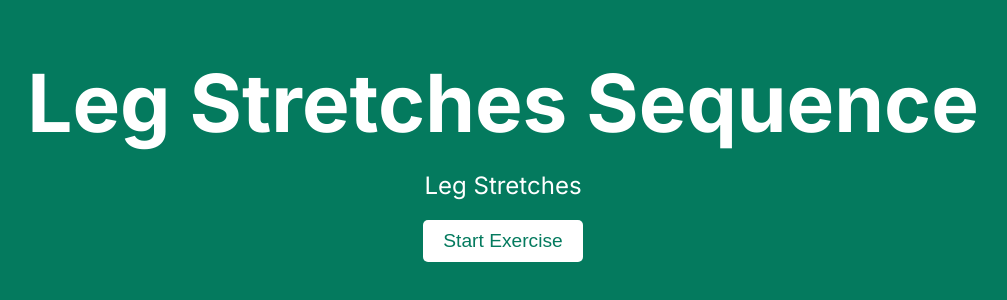
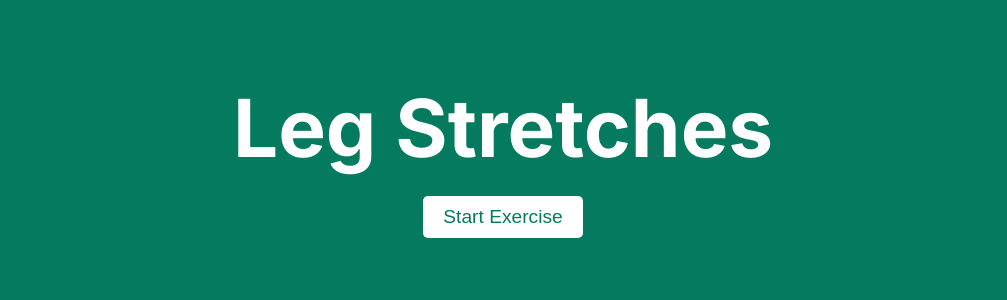
Before and after one commit to MatthewDailey/sequence-timer-web, a plain HTML site: page public/index.html in a window 1280 px wide. Shown: the part 242-542 px from the top of the page, without its empty margins (137-1144 px from the left). Drawn offline with Linux system fonts and the light colour scheme.

Commit message:
version that works completely locally

```diff
--- a/public/index.html
+++ b/public/index.html
@@ -28,6 +28,8 @@
     #subtitle {
       font-size: 1.5em;
       margin-top: 20px;
+      display: none;
+      /* Hidden initially */
     }
 
     #startButton {
@@ -43,46 +45,37 @@
   </style>
 </head>
 
-<body>
-  <div id="sequenceName">Leg Stretches Sequence</div>
+<body onload="loadExerciseData()">
+  <div id="sequenceName">Loading...</div>
   <div id="timer" style="display: none;">30</div>
   <div id="subtitle">Leg Stretches</div>
   <button id="startButton" onclick="initiateSequence()">Start Exercise</button>
 
   <script>
-    const exerciseSequence = {
-      "name": "Leg Stretches",
-      "sequence": [
-        { "name": "Left calf", "duration": 30, "audio_url": "/audio/left-calf-30.mp3" },
-        { "name": "Right calf", "duration": 30, "audio_url": "/audio/right-calf-30.mp3" },
-        { "name": "Left calf", "duration": 30, "audio_url": "/audio/left-calf-30.mp3" },
-        { "name": "Right calf", "duration": 30, "audio_url": "/audio/right-calf-30.mp3" },
-        { "name": "Left hamstring", "duration": 30, "audio_url": "/audio/left-hamstring-30.mp3" },
-        { "name": "Right hamstring", "duration": 30, "audio_url": "/audio/right-hamstring-30.mp3" },
-        { "name": "Left hamstring", "duration": 30, "audio_url": "/audio/left-hamstring-30.mp3" },
-        { "name": "Right hamstring", "duration": 30, "audio_url": "/audio/right-hamstring-30.mp3" },
-        { "name": "Left hip flexor", "duration": 30, "audio_url": "/audio/left-hip-flexor-30.mp3" },
-        { "name": "Right hip flexor", "duration": 30, "audio_url": "/audio/right-hip-flexor-30.mp3" },
-        { "name": "Left hip flexor", "duration": 30, "audio_url": "/audio/left-hip-flexor-30.mp3" },
-        { "name": "Right hip flexor", "duration": 30, "audio_url": "/audio/right-hip-flexor-30.mp3" },
-        { "name": "Left quad", "duration": 30, "audio_url": "/audio/left-quad-30.mp3" },
-        { "name": "Right quad", "duration": 30, "audio_url": "/audio/right-quad-30.mp3" },
-        { "name": "Left quad", "duration": 30, "audio_url": "/audio/left-quad-30.mp3" },
-        { "name": "Right quad", "duration": 30, "audio_url": "/audio/right-quad-30.mp3" },
-        { "name": "Left glute", "duration": 30, "audio_url": "/audio/left-glute-30.mp3" },
-        { "name": "Right glute", "duration": 30, "audio_url": "/audio/right-glute-30.mp3" },
-        { "name": "Left glute", "duration": 30, "audio_url": "/audio/left-glute-30.mp3" },
-        { "name": "Right glute", "duration": 30, "audio_url": "/audio/right-glute-30.mp3" },
-        { "name": "Groin", "duration": 30, "audio_url": "/audio/groin-30.mp3" },
-        { "name": "Groin", "duration": 30, "audio_url": "/audio/groin-30.mp3" }
-      ]
-    };
+    let exerciseSequence;
+    let currentIndex = 0;
 
-    let currentIndex = 0;
+    async function loadExerciseData() {
+      try {
+        const response = await fetch('/public/leg-stretches.json');
+        exerciseSequence = await response.json();
+        document.getElementById('sequenceName').textContent = exerciseSequence.name; // Setting the name dynamically
+      } catch (err) {
+        console.error("Error fetching the exercise sequence:", err);
+      }
+    }
+
+    function initiateSequence() {
+      if (exerciseSequence) {
+        startExercise(exerciseSequence.sequence[0]);
+        document.getElementById('startButton').style.display = 'none';  // Hide the button after clicking
+      }
+    }
 
     function startExercise(exercise) {
       document.getElementById('sequenceName').style.display = 'none'; // Hide the sequence name
       document.getElementById('timer').style.display = 'block';       // Show the timer
+      document.getElementById('subtitle').style.display = 'block';    // Show the subtitle
       document.getElementById('subtitle').textContent = exercise.name;
       document.getElementById('timer').textContent = exercise.duration;
       let audio = new Audio(exercise.audio_url);
@@ -102,11 +95,6 @@
         }
       }, 1000);
     }
-
-    function initiateSequence() {
-      startExercise(exerciseSequence.sequence[0]);
-      document.getElementById('startButton').style.display = 'none';  // Hide the button after clicking
-    }
   </script>
 </body>
 
--- a/public/leg-stretches.json
+++ b/public/leg-stretches.json
@@ -4,22 +4,104 @@
         {
             "name": "Left calf",
             "duration": 30,
-            "audio_url": "http://localhost:8000/left-calf-30.mp3"
+            "audio_url": "/audio/left-calf-30.mp3"
         },
         {
             "name": "Right calf",
             "duration": 30,
-            "audio_url": "http://localhost:8000/right-calf-30.mp3"
+            "audio_url": "/audio/right-calf-30.mp3"
         },
         {
             "name": "Left calf",
             "duration": 30,
-            "audio_url": "http://localhost:8000/left-calf-30.mp3"
+            "audio_url": "/audio/left-calf-30.mp3"
         },
         {
             "name": "Right calf",
             "duration": 30,
-            "audio_url": "http://localhost:8000/right-calf-30.mp3"
-        }
+            "audio_url": "/audio/right-calf-30.mp3"
+        },
+        {
+            "name": "Left hamstring",
+            "duration": 30,
+            "audio_url": "/audio/left-hamstring-30.mp3"
+        },
+        {
+            "name": "Right hamstring",
+            "duration": 30,
+            "audio_url": "/audio/right-hamstring-30.mp3"
+        },
+        {
+            "name": "Left hamstring",
+            "duration": 30,
+            "audio_url": "/audio/left-hamstring-30.mp3"
+        },
+        {
+            "name": "Right hamstring",
+            "duration": 30,
+            "audio_url": "/audio/right-hamstring-30.mp3"
+        },
+        {
+            "name": "Left hip flexor",
+            "duration": 30,
+            "audio_url": "/audio/left-hip-flexor-30.mp3"
+        },
+        {
+            "name": "Right hip flexor",
+            "duration": 30,
+            "audio_url": "/audio/right-hip-flexor-30.mp3"
+        },
+        {
+            "name": "Left hip flexor",
+            "duration": 30,
+            "audio_url": "/audio/left-hip-flexor-30.mp3"
+        },
+        {
+            "name": "Right hip flexor",
+            "duration": 30,
+            "audio_url": "/audio/right-hip-flexor-30.mp3"
+        },
+        {
+            "name": "Left quad",
+            "duration": 30,
+            "audio_url": "/audio/left-quad-30.mp3"
+        },
+        {
+            "name": "Right quad",
+            "duration": 30,
+            "audio_url": "/audio/right-quad-30.mp3"
+        },
+        {
+            "name": "Left quad",
+            "duration": 30,
+            "audio_url": "/audio/left-quad-30.mp3"
+        },
+        {
+            "name": "Right quad",
+            "duration": 30,
+            "audio_url": "/audio/right-quad-30.mp3"
+        },
+        {
+            "name": "Left glute",
+            "duration": 30,
+            "audio_url": "/audio/left-glute-30.mp3"
+        },
+        {
+            "name": "Right glute",
+            "duration": 30,
+            "audio_url": "/audio/right-glute-30.mp3"
+        },
+        {
+            "name": "Left glute",
+            "duration": 30,
+            "audio_url": "/audio/left-glute-30.mp3"
+        },
+        {
+            "name": "Right glute",
+            "duration": 30,
+            "audio_url": "/audio/right-glute-30.mp3"
+        },
+        { "name": "Groin", "duration": 30, "audio_url": "/audio/groin-30.mp3" },
+        { "name": "Groin", "duration": 30, "audio_url": "/audio/groin-30.mp3" }
     ]
 }
```
